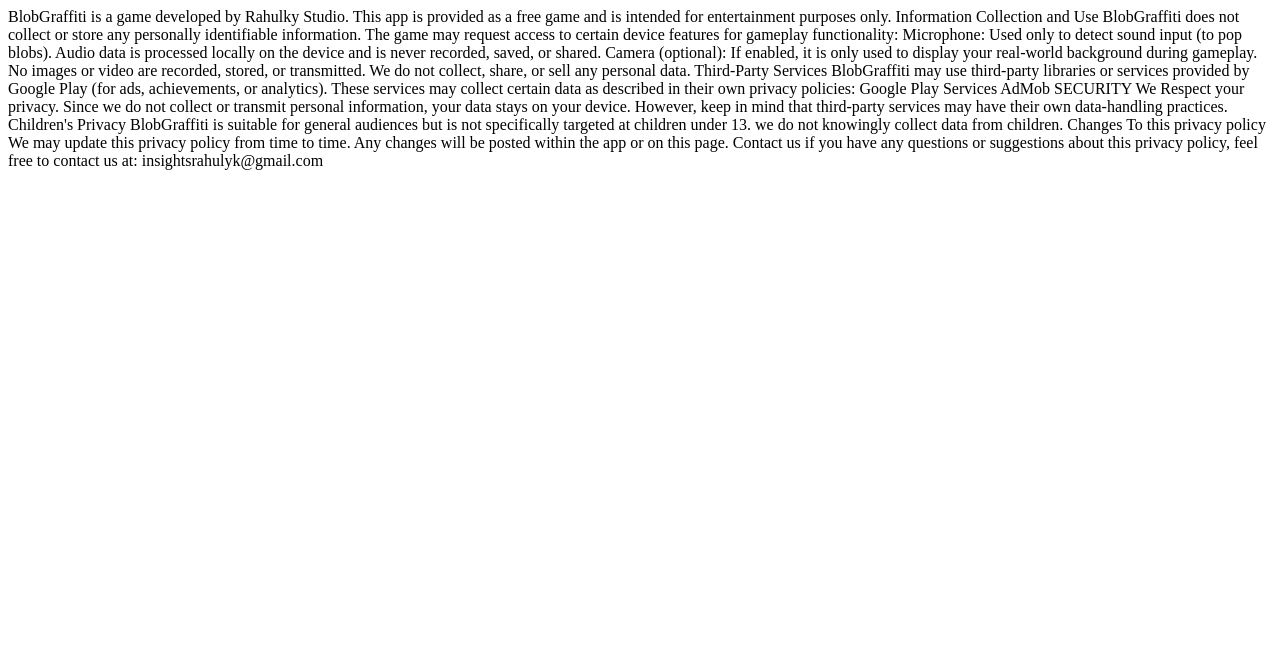
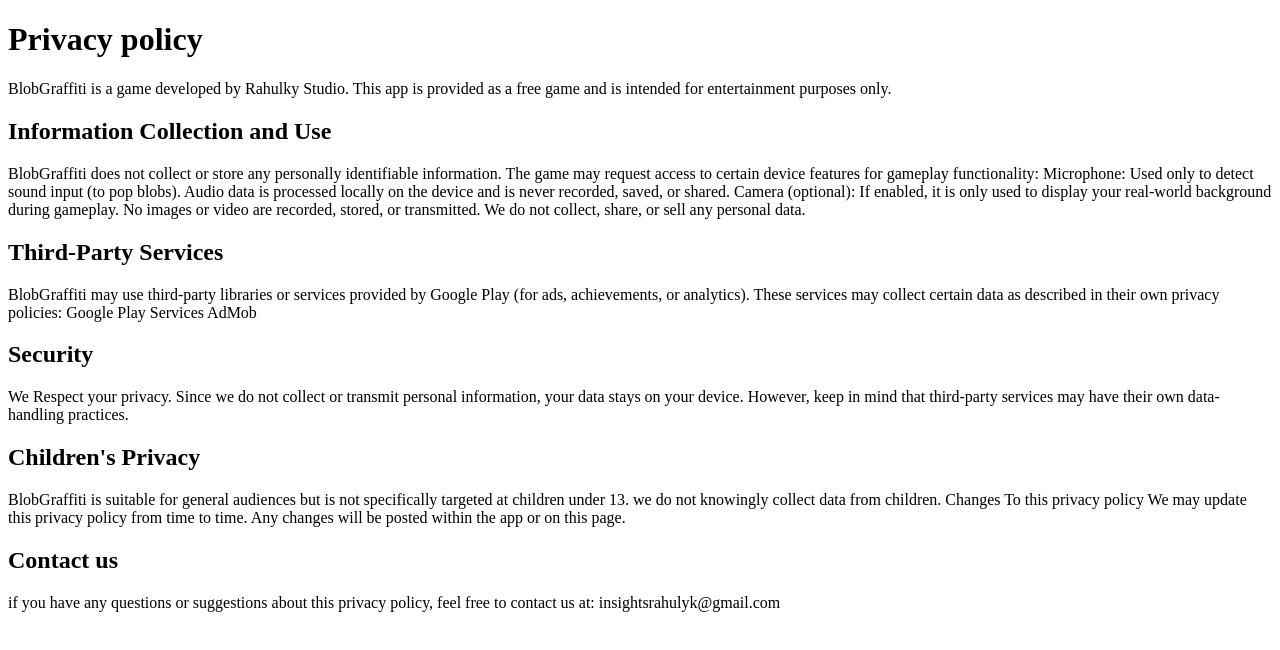
Before and after one commit to Bre-31/blobgraffiti, a plain HTML site: page index.html in a window 1280 px wide. Drawn offline with Linux system fonts and the light colour scheme.

Commit message:
Add files via upload

```diff
--- a/index.html
+++ b/index.html
@@ -1,102 +1,59 @@
+<!DOCTYPE html>
+
+
 <html>
-  <head>
-    <title><h1>Privacy policy</h1></title>
-  </head>
-  <body>
-    BlobGraffiti is a game developed by Rahulky Studio. This app is provided as a free game and is intended for entertainment purposes only.
-
-    Information Collection and Use
 
 
 
+  <head>
 
+
+    <title></title>
+
+
+  </head>
+
+
+  <body>
+    <h1>Privacy policy</h1>
+
+
+    BlobGraffiti is a game developed by Rahulky Studio. This app is provided as a free game and is intended for entertainment purposes only.
+
+    <h2>Information Collection and Use</h2>
 
     BlobGraffiti does not collect or store any personally identifiable information.
 
-
-
-
-
     The game may request access to certain device features for gameplay functionality:
-
-
-
-
 
     Microphone: Used only to detect sound input (to pop blobs). Audio data is processed locally on the device and is never recorded, saved, or shared.
 
-
-
-
-
     Camera (optional): If enabled, it is only used to display your real-world background during gameplay. No images or video are recorded, stored, or transmitted.
-
-
-
-
 
     We do not collect, share, or sell any personal data.
 
-
-
-
-
-    Third-Party Services
-
-
-
-
+    <h2>Third-Party Services</h2>
 
     BlobGraffiti may use third-party libraries or services provided by Google Play (for ads, achievements, or analytics). These services may collect certain data as described in their own privacy policies:
 
+    Google Play Services
+    AdMob
 
-
-
-
-      Google Play Services
-
-
-      AdMob
-
-
-
-
-
-      SECURITY
-
+    <h2>Security</h2>
 
     We Respect your privacy. Since we do not collect or transmit personal information, your data stays on your device. However, keep in mind that third-party services may have their own data-handling practices.
 
-
-
-
-
-    Children's Privacy
-
+    <h2>Children's Privacy</h2>
 
     BlobGraffiti is suitable for general audiences but is not specifically targeted at children under 13. we do not knowingly collect data from children.
 
-
-
-
-
     Changes To this privacy policy
-
-
-
-
 
     We may update this privacy policy from time to time. Any changes will be posted within the app or on this page.
 
-
-
-
-
-    Contact us
-
+    <h2>Contact us</h2>
 
     if you have any questions or suggestions about this privacy policy, feel free to contact us at:
-
 
     insightsrahulyk@gmail.com
 
@@ -104,5 +61,19 @@
 
 
 
+
+
+
+
+
+
+
+
+
+
+
+
   </body>
+
+
 </html>
```
